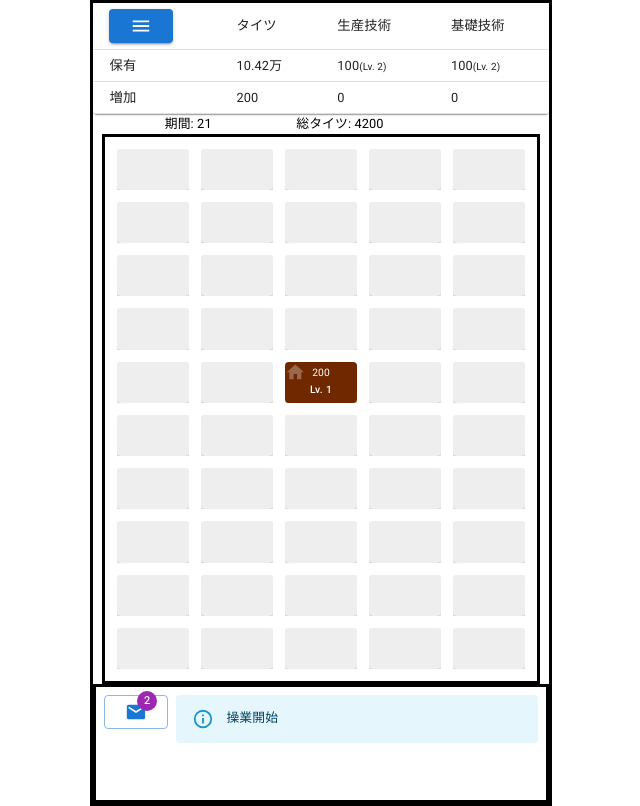
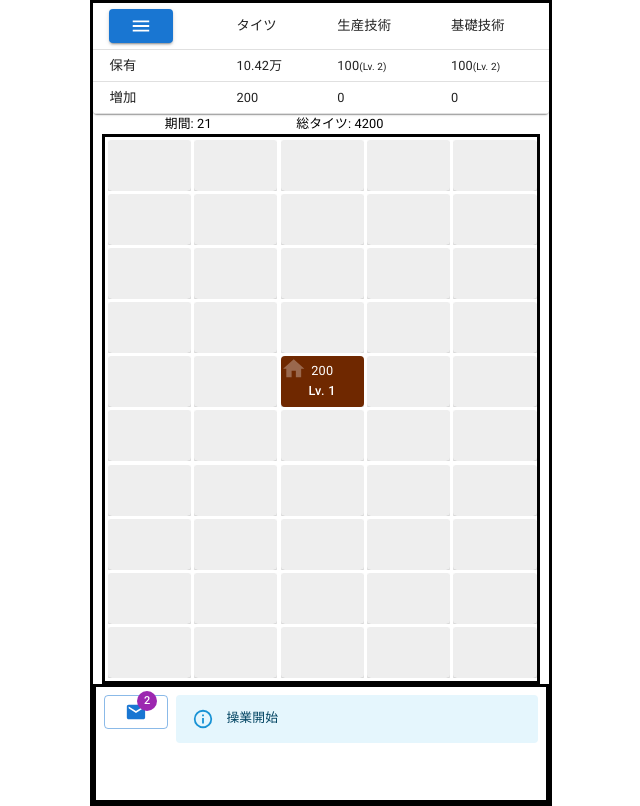
Before and after one commit to nabetani/game24f, a React (Vite) app in the folder tfactory/: page / in a window 1280 px wide. Shown: the whole page, without its empty margins (319-959 px from the left). Built offline with nearby package versions, Linux system fonts and the light colour scheme.

Commit message:
表示調整

```diff
--- a/tfactory/src/Field.tsx
+++ b/tfactory/src/Field.tsx
@@ -294,8 +294,8 @@ function fieldObjArea(area: W.Area, wo: W.World): W.Area {
   const c = Layout.fieldWH()
   const wsize = wo.size
 
-  const xsize = c.w / (wsize.w + 1)
-  const xgap = (c.w - xsize * wsize.w) / (wsize.w + 1)
+  const xsize = c.w / (wsize.w + 0.2)
+  const xgap = (c.w - xsize * wsize.w) / (wsize.w + 0.2)
   const xstep = xsize + xgap
   const width = area.w * xstep - xgap
 
```
